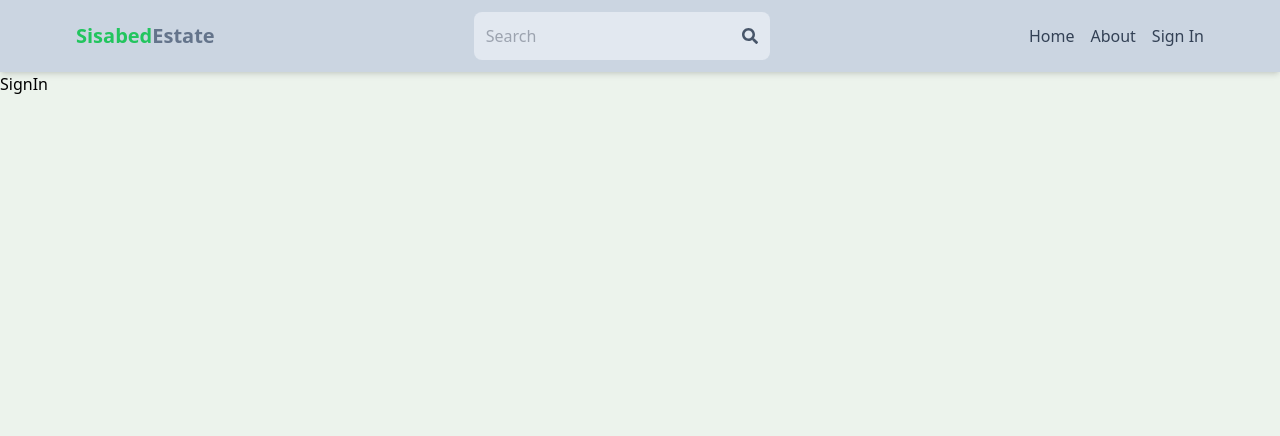
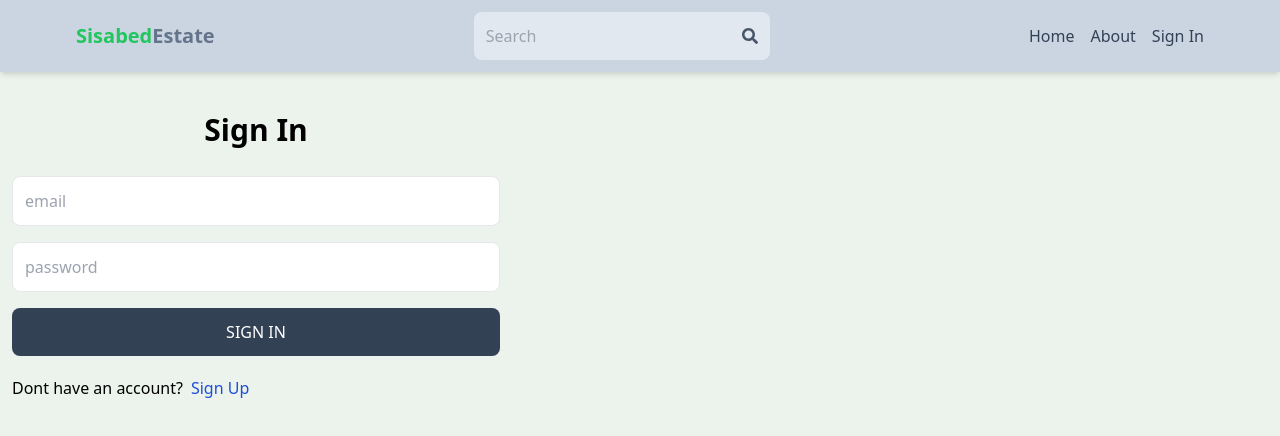
Before and after one commit to sisabed/real-estate, a React (Vite) app in the folder client/: page /sign-in in a window 1280 px wide. Shown: the top 436 px of the page. Built offline with nearby package versions, Linux system fonts and the light colour scheme.

Commit message:
SignIn completed

```diff
--- a/client/src/pages/SignIn.jsx
+++ b/client/src/pages/SignIn.jsx
@@ -1,5 +1,74 @@
-import React from "react";
-
+import React, { useState } from "react";
+import { Link, useNavigate } from "react-router-dom";
 export default function SignIn() {
-  return <div>SignIn</div>;
+  const [formData, setFormData] = useState({});
+  const [error, setError] = useState(null);
+  const [loading, setLoading] = useState(false);
+  const navigate = useNavigate();
+  const handleChange = (e) => {
+    setFormData({
+      ...formData,
+      [e.target.id]: e.target.value,
+    });
+  };
+  const handleSubmit = async (e) => {
+    e.preventDefault();
+    try {
+      setLoading(true);
+      const res = await fetch("/api/auth/signin", {
+        method: "POST",
+        headers: {
+          "Content-Type": "application/json",
+        },
+        body: JSON.stringify(formData),
+      });
+      const data = await res.json();
+      console.log(data);
+      if (data.success === false) {
+        setLoading(false);
+        setError(data.message);
+        return;
+      }
+      setLoading(false);
+      setError(null);
+      navigate("/home");
+    } catch (error) {
+      setLoading(false);
+      setError(error.message);
+    }
+  };
+  return (
+    <div className="p-3 max-w-lg">
+      <h1 className="text-3xl text-center font-semibold my-7">Sign In</h1>
+      <form onSubmit={handleSubmit} className="flex flex-col gap-4">
+        <input
+          type="email"
+          placeholder="email"
+          className="border p-3 rounded-lg "
+          id="email"
+          onChange={handleChange}
+        />
+        <input
+          type="password"
+          placeholder="password"
+          className="border p-3 rounded-lg "
+          id="password"
+          onChange={handleChange}
+        />
+        <button
+          disabled={loading}
+          className="bg-slate-700 text-white p-3 rounded-lg uppercase hover:opacity-95 disabled:opacity-80"
+        >
+          {loading ? "Loading...." : "Sign In"}
+        </button>
+      </form>
+      <div className="flex gap-2 mt-5">
+        <p>Dont have an account?</p>
+        <Link to={"/sign-up"}>
+          <span className="text-blue-700">Sign Up</span>
+        </Link>
+      </div>
+      {error && <p className="text-red-500 mt-5">{error}</p>}
+    </div>
+  );
 }
```
